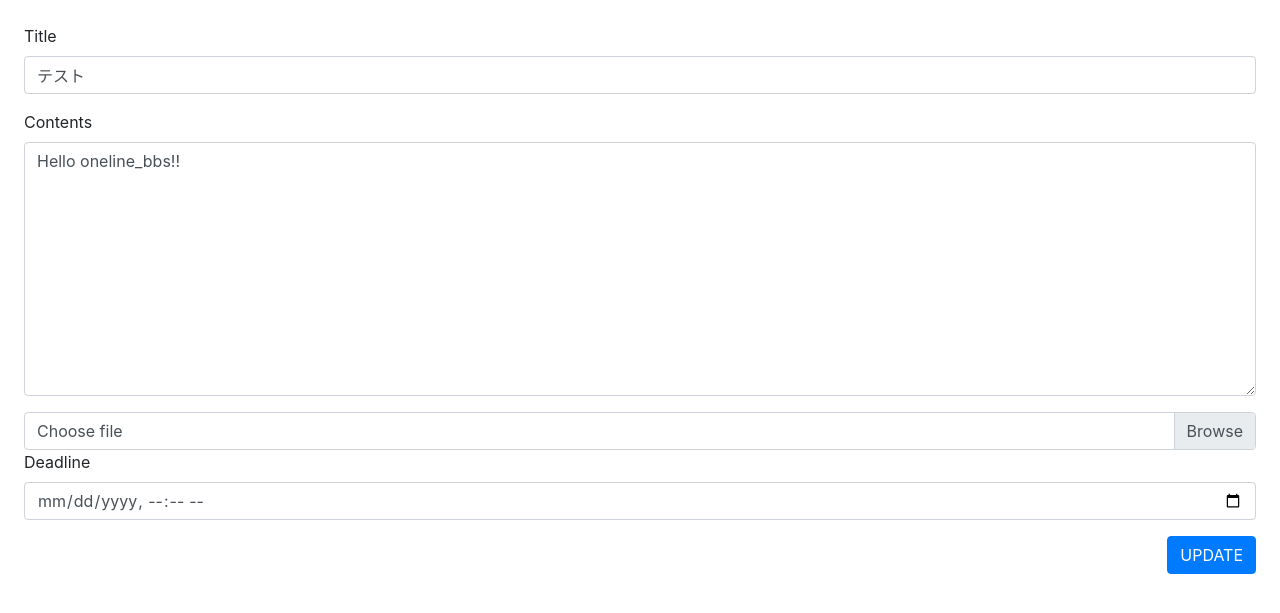
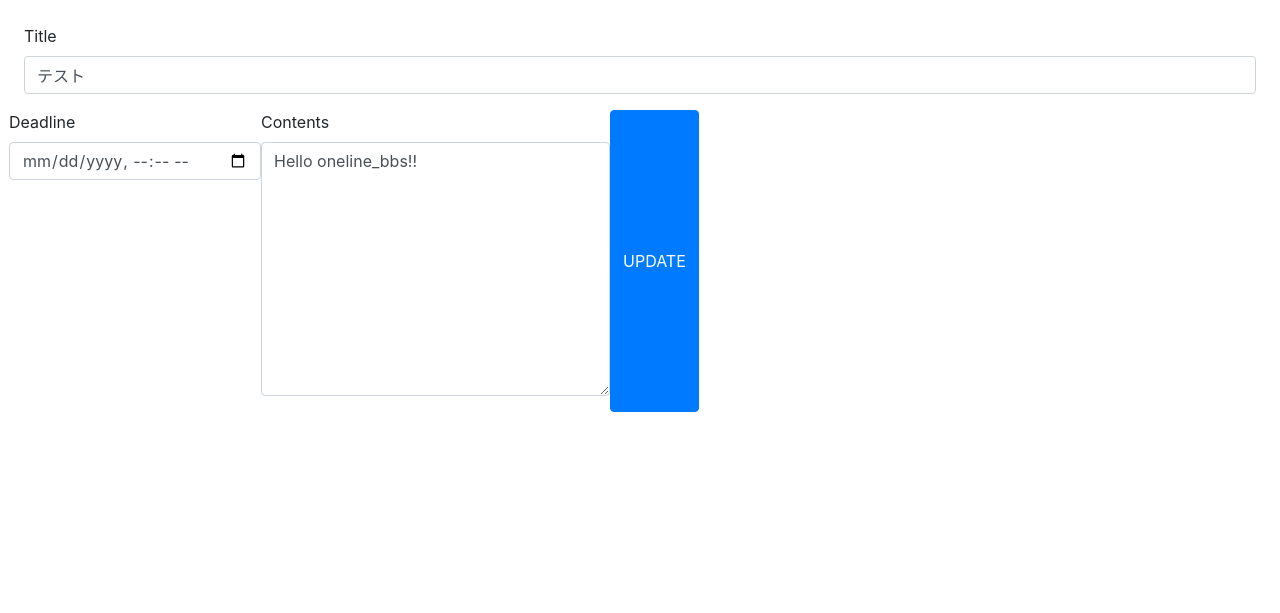
Before and after one commit to hiiromitsui/todo_team, a PHP site: page /edit.php?id=1 in a window 1280 px wide. Shown: the part 56-669 px from the top of the page. Run offline with PHP 8.4, Linux system fonts and the light colour scheme; data comes from the database, SQL or seed files in the repository.

Commit message:
edit&update2

```diff
--- a/edit.php
+++ b/edit.php
@@ -36,19 +36,15 @@
                         <label for="title">Title</label>
                         <input type="text" class="form-control" name="title" id="title" value="<?= $task['title']; ?>">
                     </div>
-                    <div class="form-group">
-                        <label for="contents">Contents</label>
-                        <textarea class="form-control" name="contents" id="contents" cols="30" rows="10"><?= $task['contents'] ?></textarea>
                     </div>
-                    <div class="form-group">
-                        <div class="custom-file">
-                            <input type="file" class="custom-file-input" id="image">
-                            <label class="custom-file-label" for="image">Choose file</label>
-                        </div>
                         <div class="form-group">
                         <label for="deadline">Deadline</label>
                         <input type="datetime-local" class="form-control" name="deadline" id="deadline">
                     </div>
+                    <div class="form-group">
+                        <label for="contents">Contents</label>
+                        <textarea class="form-control" name="contents" id="contents" cols="30" rows="10"><?= $task['contents'] ?></textarea>
+
                     </div>
                     <input type="hidden" name="id" value="<?= h($task['id']); ?>">
                     <div class="d-flex justify-content-end">
--- a/update.php
+++ b/update.php
@@ -5,13 +5,14 @@ require_once('Models/Task.php');
 
 // データの受け取り
 $title = $_POST['title'];
+$deadline = $_POST['deadline'];
 $contents = $_POST['contents'];
 $id = $_POST['id'];
-$deadline = $_POST['deadline'];
+
 
 // DBへのデータ保存
 $task = new Task();
-$task->update([$title, $contents, $id, $deadline]);
+$task->update([$title, $deadline, $contents, $id]);
 
 // リダイレクト
 header('location:index.php');
```
